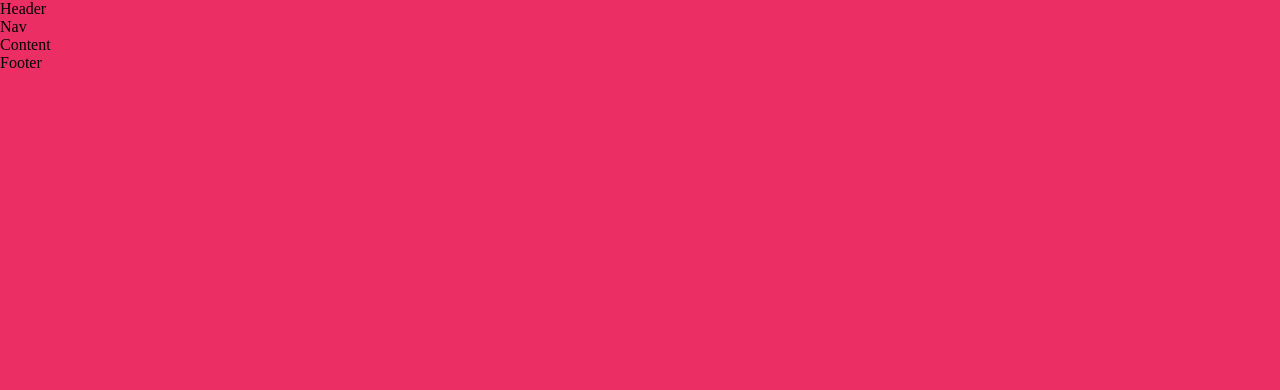
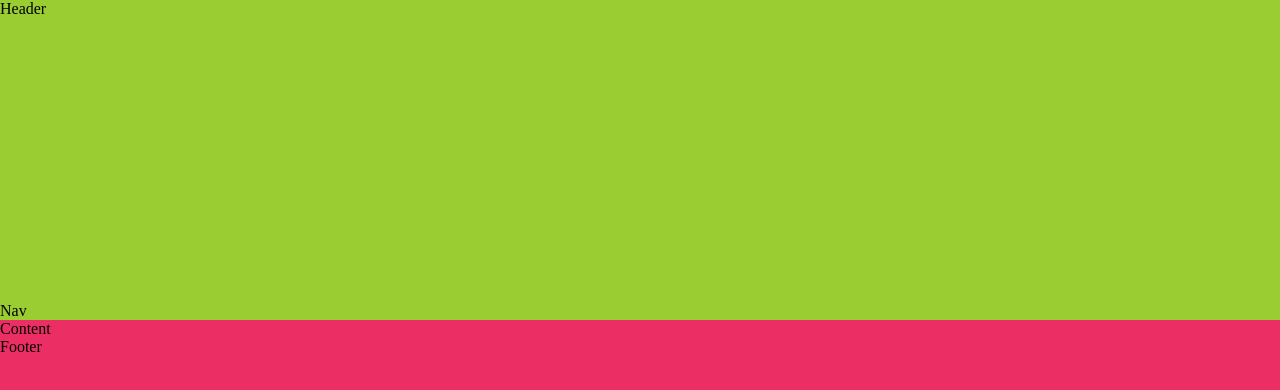
Before and after one commit to thnlsn/broke-lads, a React (Create React App) app: page / in a window 1280 px wide. Shown: the top 390 px of the page. Built offline with nearby package versions, Linux system fonts and the light colour scheme; the HTML template or start-up script is replaced by a standard one.

Commit message:
base header layout set

```diff
--- a/src/css/style.css
+++ b/src/css/style.css
@@ -2,8 +2,23 @@
   margin: 0;
   padding: 0; }
 
+html {
+  box-sizing: border-box; }
+
+*,
+*::before,
+*::after {
+  box-sizing: inherit; }
+
 body {
   background-color: #eb2f64; }
+
+.header {
+  height: 20rem;
+  background-color: yellowgreen;
+  display: flex;
+  flex-direction: column;
+  justify-content: space-between; }
 
 /*
     COLORS
--- a/src/sass/_layout.scss
+++ b/src/sass/_layout.scss
@@ -0,0 +1,9 @@
+.header {
+  height: 20rem;
+  background-color: yellowgreen;
+
+  // For the navbar placement
+  display: flex;
+  flex-direction: column;
+  justify-content: space-between;
+}
```
